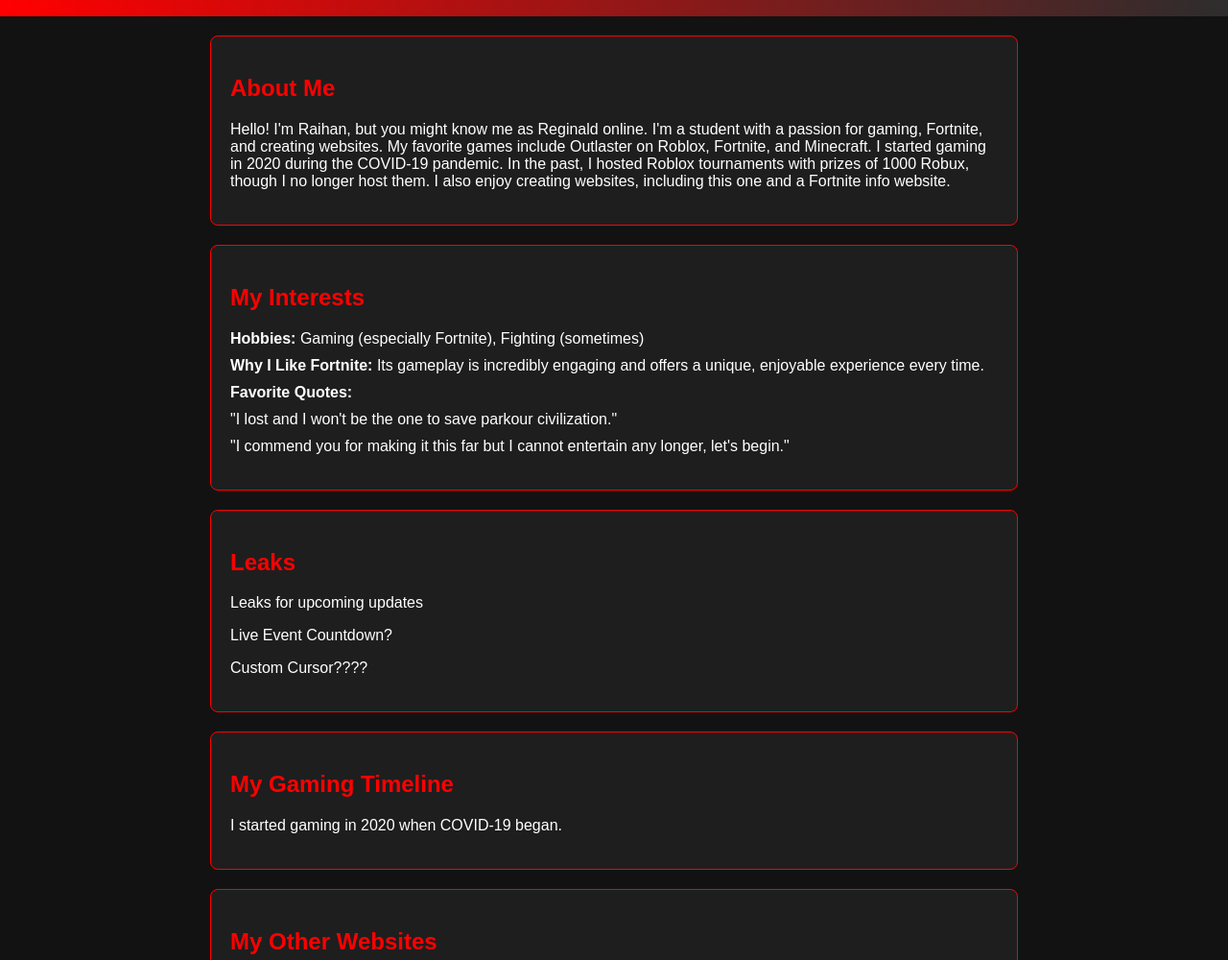
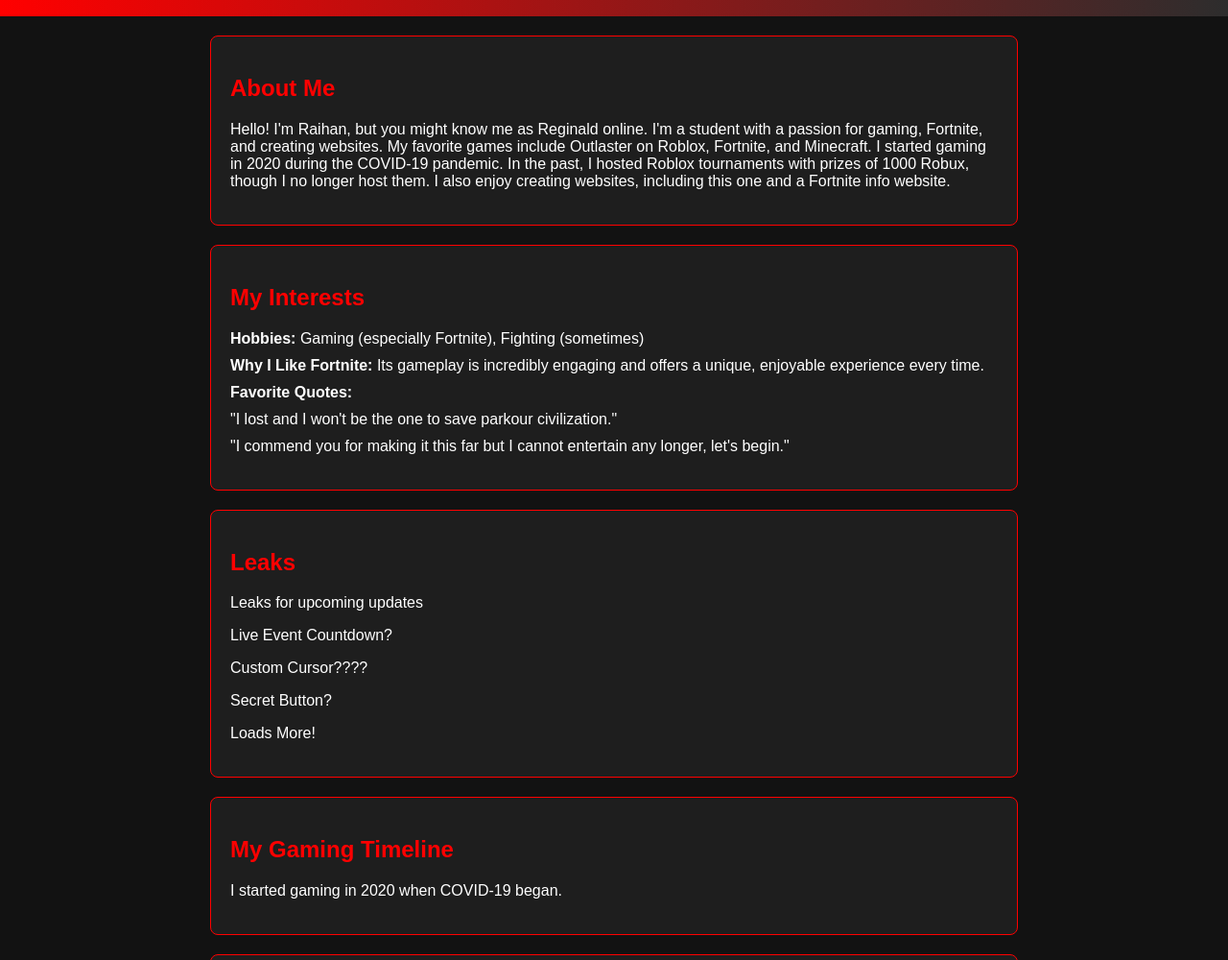
Before and after one commit to rn9997/about-myself-project, a plain HTML site: page index.html in a window 1280 px wide. Shown: the part 100-1100 px from the top of the page at 96% size. Drawn offline with Linux system fonts and the light colour scheme.

Commit message:
Update index.html

```diff
--- a/index.html
+++ b/index.html
@@ -102,7 +102,10 @@
         <h2>Leaks</h2> <p>
             Leaks for upcoming updates
         <p>Live Event Countdown?<p>
-            Custom Cursor????
+            Custom Cursor???? <p>
+            Secret Button? <p>
+            Loads More!
+            </p>
         </p>
     </section>
 
```
